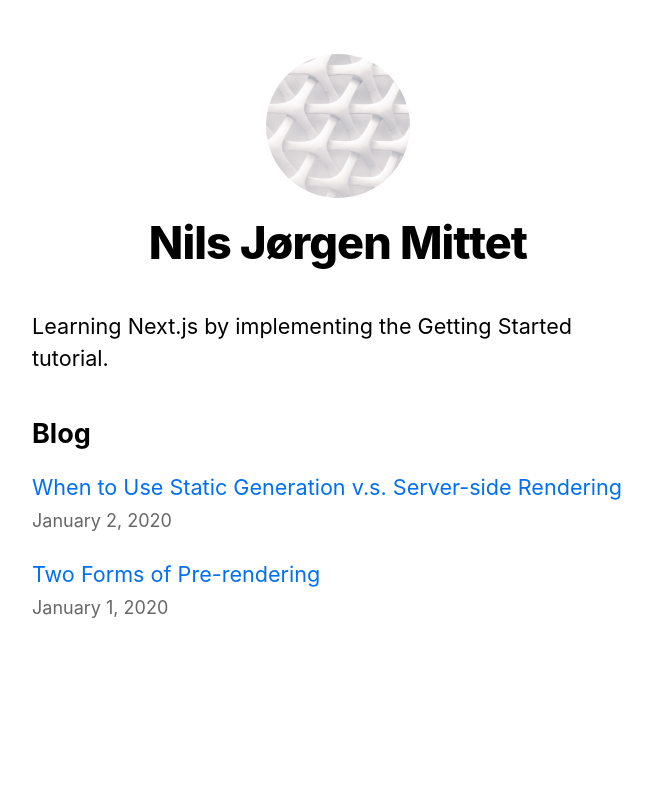
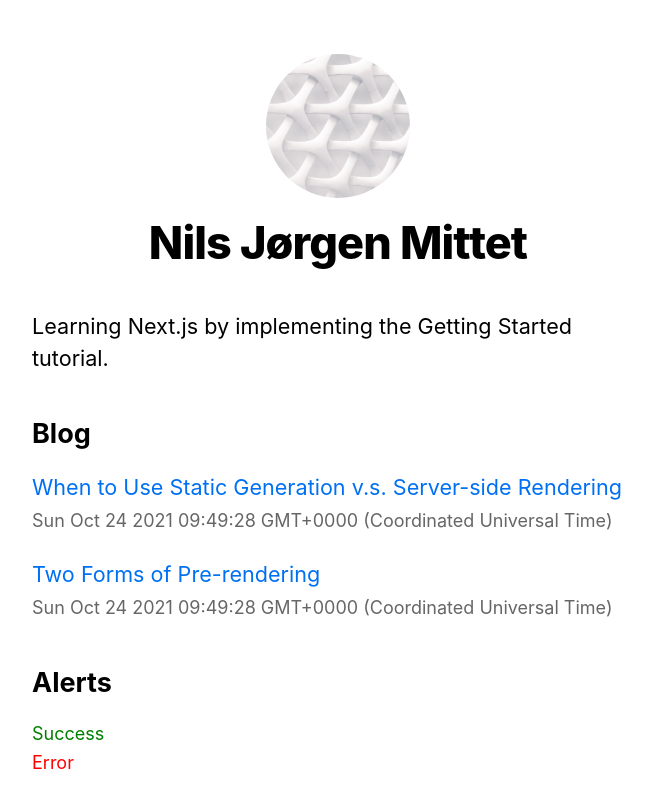
Before and after one commit to njmittet/nextjs-tutorial, a Next.js app: page / in a window 1280 px wide. Shown: the top 808 px of the page, without its empty margins (302-954 px from the left). Built offline with nearby package versions, Linux system fonts and the light colour scheme.

Commit message:
Reintroduce the Alert component using classnames

```diff
--- a/components/alert.js
+++ b/components/alert.js
@@ -1,6 +1,7 @@
 import styles from './alert.module.css';
 import cn from 'classnames';
 
+// A component demonstrating usage of the classnames package.
 export default function Alert({ children, type }) {
   return (
     <div
--- a/pages/index.js
+++ b/pages/index.js
@@ -1,7 +1,7 @@
 import Head from 'next/head';
 import Link from 'next/link';
+import Alert from '../components/alert';
 import Layout, { siteTitle } from '../components/layout';
-import Date from '../components/date';
 import utilStyles from '../styles/utils.module.css';
 import { getSortedBlogPosts } from '../lib/posts';
 
@@ -11,6 +11,7 @@
       <Head>
         <title>{siteTitle}</title>
       </Head>
+
       <section className={utilStyles.headingMd}>
         <p>Learning Next.js by implementing the Getting Started tutorial.</p>
       </section>
@@ -29,6 +30,13 @@
           ))}
         </ul>
       </section>
+
+      <section className={utilStyles.padding1px}>
+        <h2 className={utilStyles.headingLg}>Alerts</h2>
+        <Alert type={'success'}>Success</Alert>
+        <Alert type={'error'}>Error</Alert>
+      </section>
+
     </Layout>
   );
 }
```
